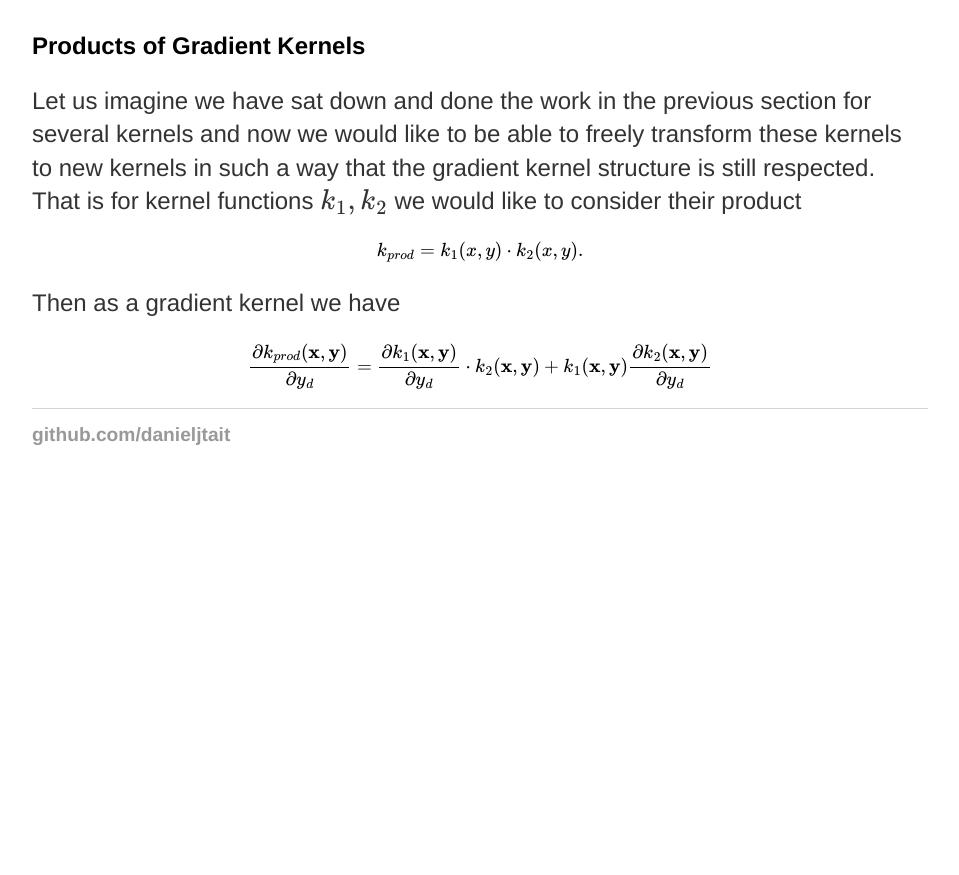
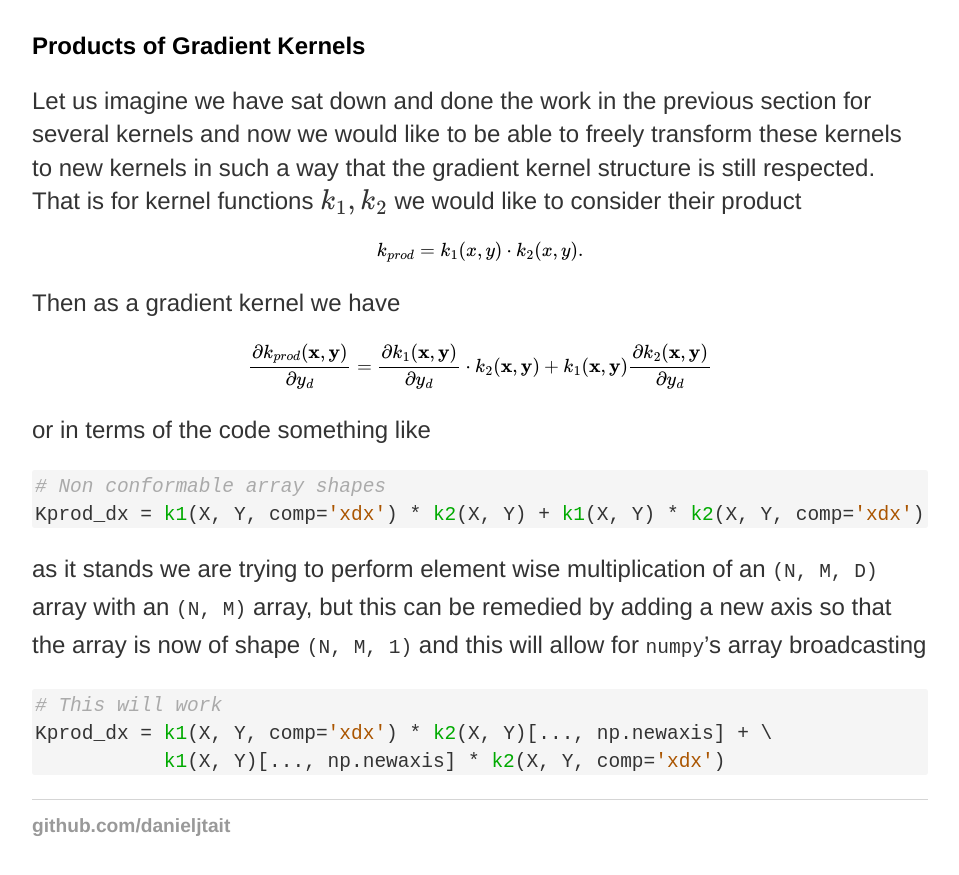
Before and after one commit to danieljtait/danieljtait.github.io, a Jekyll site: the page built from _posts/2018-07-11-pydygpsklearn.md, in a window 1280 px wide and 900 px high, scrolled down 3835 px. Shown: the top 875 px of the window, without its empty margins (160-1119 px from the left). Built offline with Jekyll 4.4.1, drawn with Linux system fonts in a browser that asks for light colours; formulas are drawn with MathJax 3; before the commit the page ends 4344 px from its top, so only the background shows below that.

Commit message:
putting blog posts back

````diff
--- a/_posts/2018-07-11-pydygpsklearn.md
+++ b/_posts/2018-07-11-pydygpsklearn.md
@@ -107,3 +107,18 @@ Then as a gradient kernel we have
 $$
 \frac{\partial k_{prod}(\mathbf{x}, \mathbf{y})}{\partial y_d} = \frac{\partial k_1(\mathbf{x},\mathbf{y})}{\partial y_d} \cdot k_2(\mathbf{x}, \mathbf{y}) + k_1(\mathbf{x}, \mathbf{y})\frac{\partial k_2(\mathbf{x}, \mathbf{y})}{\partial y_d}
 $$
+
+or in terms of the code something like
+
+```python
+# Non conformable array shapes
+Kprod_dx = k1(X, Y, comp='xdx') * k2(X, Y) + k1(X, Y) * k2(X, Y, comp='xdx')
+```
+
+as it stands we are trying to perform element wise multiplication of an `(N, M, D)` array with an `(N, M)` array, but this can be remedied by adding a new axis so that the array is now of shape `(N, M, 1)` and this will allow for `numpy`'s array broadcasting
+
+```python
+# This will work
+Kprod_dx = k1(X, Y, comp='xdx') * k2(X, Y)[..., np.newaxis] + \
+           k1(X, Y)[..., np.newaxis] * k2(X, Y, comp='xdx')
+```
````
